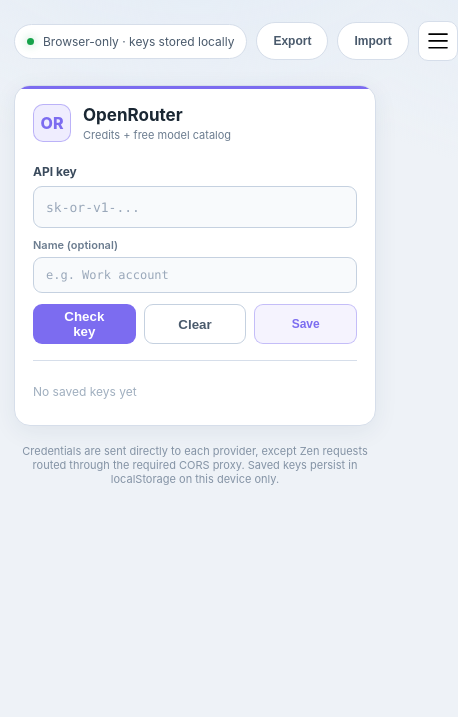
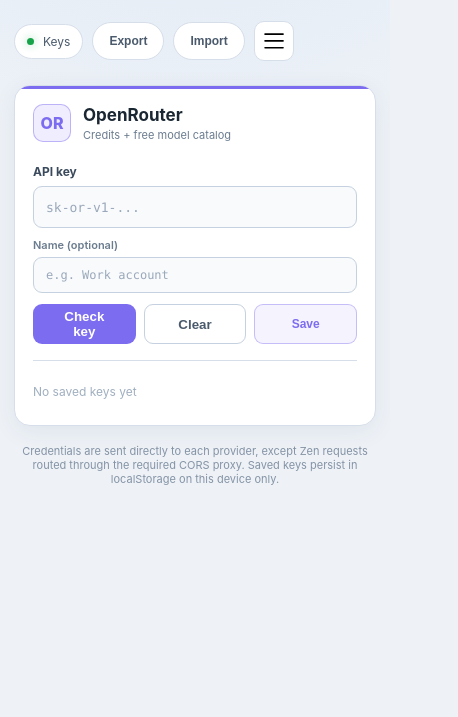
Before and after one commit to mat778899/check, a plain HTML site: page index.html in a window 390 px wide. Shown: the part 127-844 px from the top of the page, 458 px wide, since content can reach past the window. Drawn offline with Linux system fonts and the light colour scheme.

Commit message:
Mobile: compact 'Keys' label for privacy pill so hamburger stays in viewport

```diff
--- a/index.html
+++ b/index.html
@@ -15,6 +15,7 @@
     .intro { max-width:470px; margin:8px 0 0; color:var(--muted); font-size:14px; line-height:1.5; }
     .privacy { flex:none; display:flex; gap:9px; align-items:center; padding:9px 12px; border:1px solid var(--line); border-radius:999px; color:#4a5a6c; font-size:12px; background:var(--panel); }
     .privacy::before { content:""; width:7px; height:7px; border-radius:50%; background:var(--good); box-shadow:0 0 10px rgba(22,163,74,.4); }
+    .privacy .privacy-short { display:none; }
     .header-actions { flex:none; display:flex; gap:9px; align-items:center; }
     .export-btn { min-height:38px; padding:0 16px; border:1px solid var(--line); border-radius:999px; background:var(--panel); color:#4a5a6c; font-size:12px; font-weight:650; cursor:pointer; }
     .export-btn:hover { border-color:var(--cyan); color:var(--cyan); }
@@ -87,6 +88,7 @@
       .menu-item.active { background:var(--soft); }
       .menu-item .menu-mark { display:grid; place-items:center; width:28px; height:28px; border-radius:7px; font-size:11px; font-weight:800; color:#fff; flex:none; }
       .menu-backdrop.open { display:block; position:fixed; inset:0; z-index:90; background:transparent; }
+      .privacy .privacy-long { display:none; } .privacy .privacy-short { display:inline; }
       main{display:flex;flex-direction:column;gap:0;} .card{display:none;} .card.active{display:block;animation:fade .18s ease;} @keyframes fade{from{opacity:0;transform:translateY(6px);}to{opacity:1;transform:none;}}
     }
     @media (max-width:480px) { .shell{padding-top:22px;} .card{padding:18px;} .buttons{grid-template-columns:1fr 1fr 1fr;} }
@@ -97,7 +99,7 @@
     <header>
       <div><p class="eyebrow">Credential Console</p><h1>API key health check</h1><p class="intro">Validate access and inspect available models across your AI providers.</p></div>
       <div class="header-actions">
-        <div class="privacy">Browser-only · keys stored locally</div>
+        <div class="privacy"><span class="privacy-long">Browser-only · keys stored locally</span><span class="privacy-short">Keys</span></div>
         <button class="export-btn" id="exportBtn" title="Download saved keys as JSON">Export</button>
         <button class="export-btn" id="importBtn" title="Import keys from a JSON file">Import</button>
         <input type="file" id="importFile" accept="application/json,.json" hidden>
```
